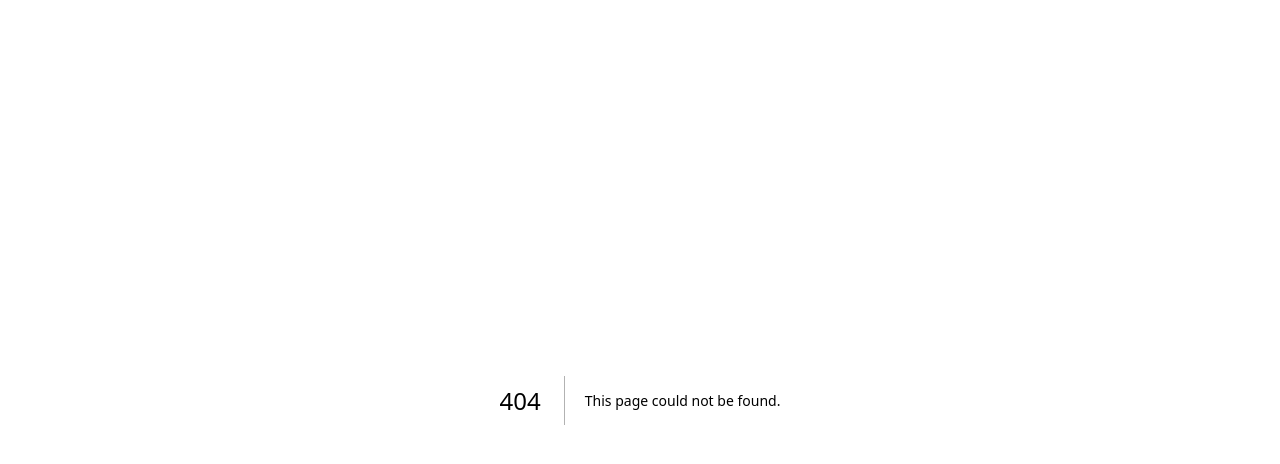
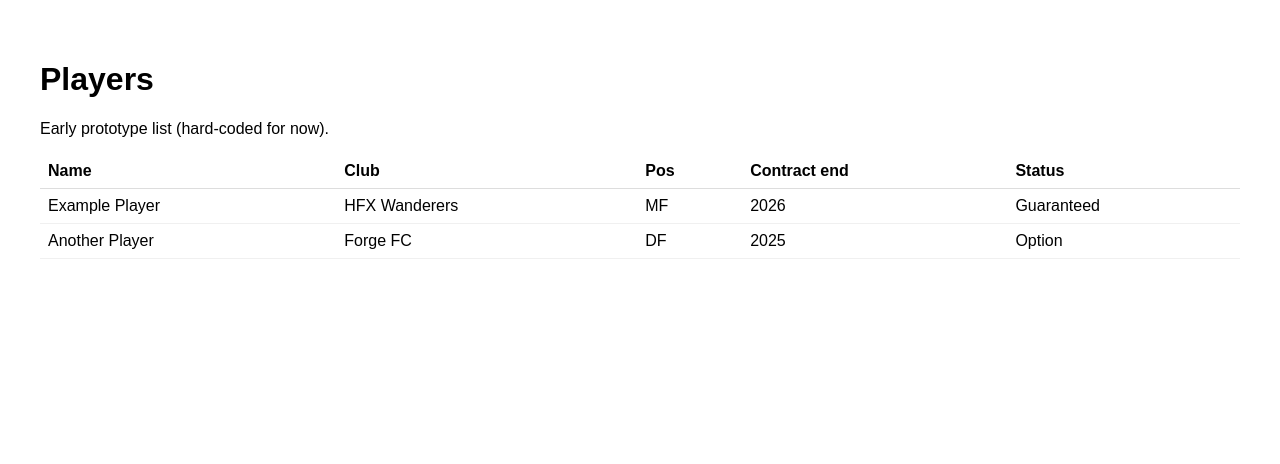
Before and after one commit to JerryUnderscore/cpl-contracts, a Next.js app: page /app/players in a window 1280 px wide. Before the commit this address had no page. Shown: the top 464 px of the page. Built offline with nearby package versions, Linux system fonts and the light colour scheme.

Commit message:
Add players page

```diff
--- /dev/null
+++ b/app/app/players/page.tsx
@@ -0,0 +1,45 @@
+type Player = {
+  id: string;
+  name: string;
+  club: string;
+  position?: string;
+  contractEnd?: string; // e.g. "2026-12-31" or "2026"
+  status?: string; // e.g. "Guaranteed", "Option", "Loan"
+};
+
+const players: Player[] = [
+  { id: "hfx-1", name: "Example Player", club: "HFX Wanderers", position: "MF", contractEnd: "2026", status: "Guaranteed" },
+  { id: "forge-1", name: "Another Player", club: "Forge FC", position: "DF", contractEnd: "2025", status: "Option" },
+];
+
+export default function PlayersPage() {
+  return (
+    <main style={{ padding: "2rem", fontFamily: "sans-serif" }}>
+      <h1>Players</h1>
+      <p>Early prototype list (hard-coded for now).</p>
+
+      <table style={{ borderCollapse: "collapse", width: "100%", marginTop: "1rem" }}>
+        <thead>
+          <tr>
+            {["Name", "Club", "Pos", "Contract end", "Status"].map((h) => (
+              <th key={h} style={{ textAlign: "left", borderBottom: "1px solid #ddd", padding: "0.5rem" }}>
+                {h}
+              </th>
+            ))}
+          </tr>
+        </thead>
+        <tbody>
+          {players.map((p) => (
+            <tr key={p.id}>
+              <td style={{ padding: "0.5rem", borderBottom: "1px solid #f0f0f0" }}>{p.name}</td>
+              <td style={{ padding: "0.5rem", borderBottom: "1px solid #f0f0f0" }}>{p.club}</td>
+              <td style={{ padding: "0.5rem", borderBottom: "1px solid #f0f0f0" }}>{p.position ?? "—"}</td>
+              <td style={{ padding: "0.5rem", borderBottom: "1px solid #f0f0f0" }}>{p.contractEnd ?? "—"}</td>
+              <td style={{ padding: "0.5rem", borderBottom: "1px solid #f0f0f0" }}>{p.status ?? "—"}</td>
+            </tr>
+          ))}
+        </tbody>
+      </table>
+    </main>
+  );
+}
--- a/app/page.tsx
+++ b/app/page.tsx
@@ -5,6 +5,9 @@ export default function HomePage() {
       <p>
         Welcome to your new Next.js app! This is the starting point for your Canadian Premier League contracts tracker.
       </p>
+      <p>
+  <a href="/players">Go to Players →</a>
+</p>
     </main>
   );
 }
```
